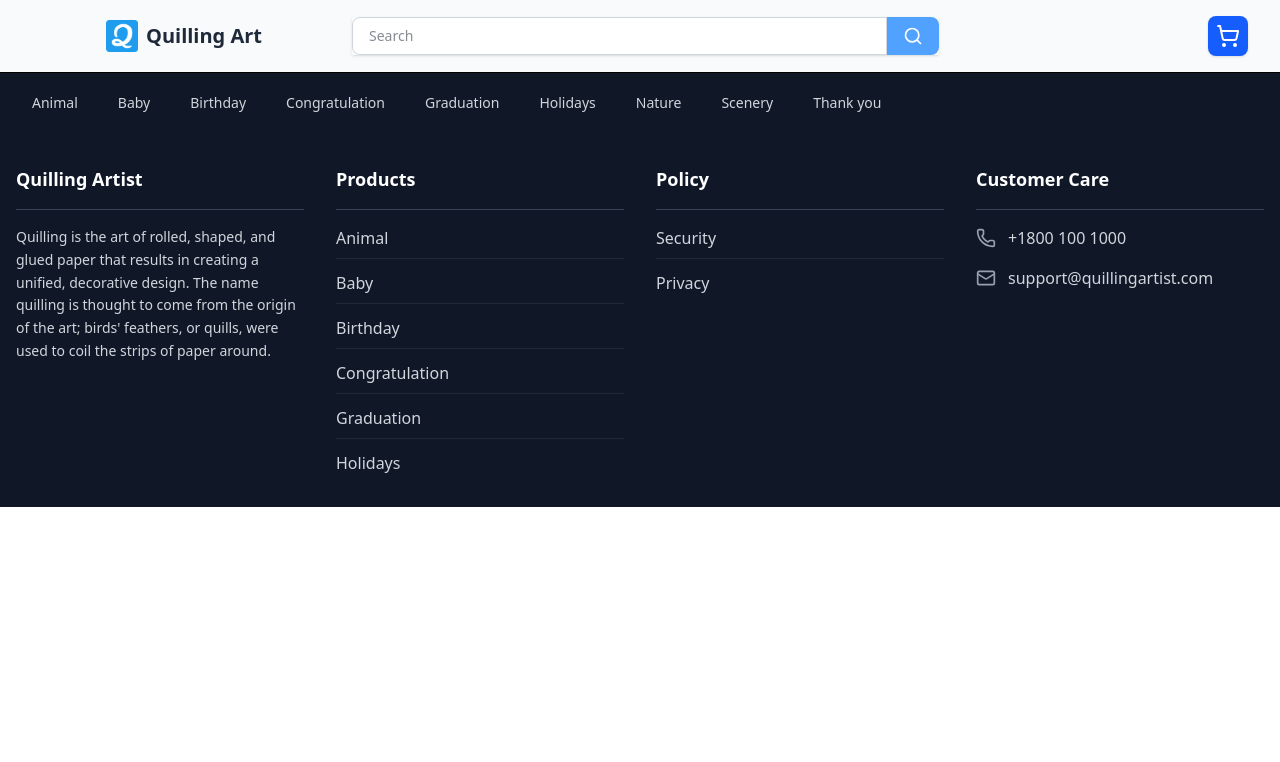
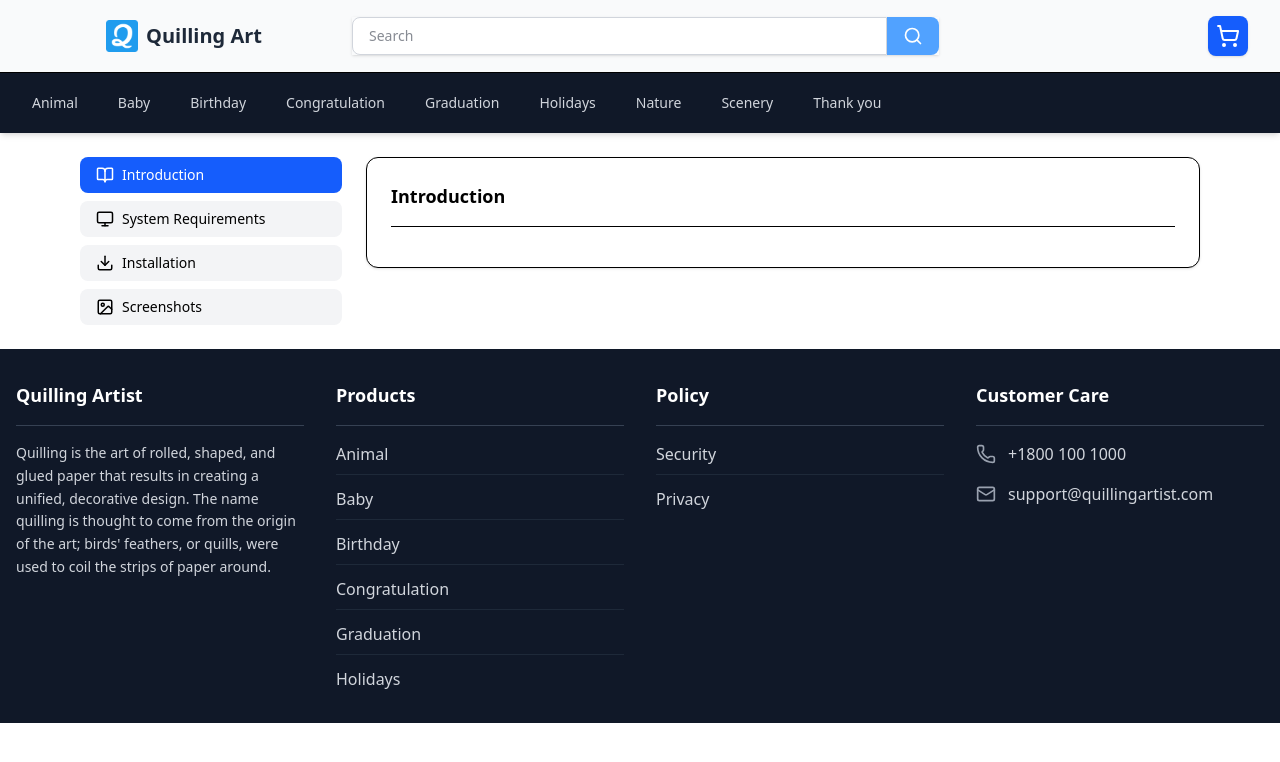
Before and after one commit to gmai2006/quillingartistv2, a React (Vite) app: page /documentation in a window 1280 px wide. Shown: the top 762 px of the page. Built offline with nearby package versions, Linux system fonts and the light colour scheme.

Commit message:
migrated Documentation and Checkout pages

```diff
--- a/src/App.jsx
+++ b/src/App.jsx
@@ -26,7 +26,7 @@ const HomeView = lazy(() => import("./pages/Home"));
 
 const CartView = lazy(() => import("./pages/Cart"));
 const CheckoutView = lazy(() => import("./pages/Checkout"));
-// const DocumentationView = lazy(() => import("./pages/Documentation"));
+const DocumentationView = lazy(() => import("./pages/Documentation"));
 
 // const InternalServerErrorView = lazy(() => import("./pages/pages/500"));
 // const ContactUsView = lazy(() => import("./pages/pages/ContactUs"));
@@ -56,10 +56,9 @@ const App = () => {
           <Route path="category/:cat" element={<ProductList allproducts={products} />} />
           <Route path="cart" element={<CartView shoppingCart={shoppingCart} updateCount={setCount} />} />
           <Route path="checkout" element={<CheckoutView shoppingCart={shoppingCart} count={count} />} />
-
+          <Route path="documentation" element={<DocumentationView />} />
 
           {/*
-          <Route path="documentation" element={<DocumentationView />} />
           <Route path="contact-us" element={<ContactUsView />} />
           <Route path="support" element={<SupportView />} />
           <Route path="return" element={<ReturnPolicy />} />
--- /dev/null
+++ b/src/pages/Documentation.jsx
@@ -0,0 +1,105 @@
+import { useState } from "react";
+import {
+  BookOpen,
+  Monitor,
+  Download,
+  Image,
+} from "lucide-react";
+
+export default function DocumentationView() {
+  const [activeTab, setActiveTab] = useState("introduction");
+
+  const tabs = [
+    {
+      id: "introduction",
+      label: "Introduction",
+      icon: BookOpen,
+    },
+    {
+      id: "requirements",
+      label: "System Requirements",
+      icon: Monitor,
+    },
+    {
+      id: "installation",
+      label: "Installation",
+      icon: Download,
+    },
+    {
+      id: "screenshots",
+      label: "Screenshots",
+      icon: Image,
+    },
+  ];
+
+  return (
+    <div className="mx-auto max-w-6xl px-4 py-6">
+      <div className="grid md:grid-cols-12 gap-6">
+
+        {/* Sidebar */}
+        <div className="md:col-span-3">
+          <nav className="flex flex-col gap-2">
+            {tabs.map((tab) => {
+              const Icon = tab.icon;
+              const active = activeTab === tab.id;
+
+              return (
+                <button
+                  key={tab.id}
+                  onClick={() => setActiveTab(tab.id)}
+                  className={`flex items-center gap-2 rounded-lg px-4 py-2 text-left text-sm transition
+                  ${
+                    active
+                      ? "bg-blue-600 text-white"
+                      : "bg-gray-100 hover:bg-gray-200"
+                  }`}
+                >
+                  <Icon size={18} />
+                  {tab.label}
+                </button>
+              );
+            })}
+          </nav>
+        </div>
+
+        {/* Content */}
+        <div className="md:col-span-9">
+          <div className="rounded-xl border bg-white p-6 shadow-sm">
+
+            {activeTab === "introduction" && (
+              <>
+                <h4 className="text-lg font-semibold">Introduction</h4>
+                <hr className="my-4" />
+              </>
+            )}
+
+            {activeTab === "requirements" && (
+              <>
+                <h4 className="text-lg font-semibold">
+                  System Requirements
+                </h4>
+                <hr className="my-4" />
+              </>
+            )}
+
+            {activeTab === "installation" && (
+              <>
+                <h4 className="text-lg font-semibold">Installation</h4>
+                <hr className="my-4" />
+              </>
+            )}
+
+            {activeTab === "screenshots" && (
+              <>
+                <h4 className="text-lg font-semibold">Screenshots</h4>
+                <hr className="my-4" />
+              </>
+            )}
+
+          </div>
+        </div>
+
+      </div>
+    </div>
+  );
+}
```
